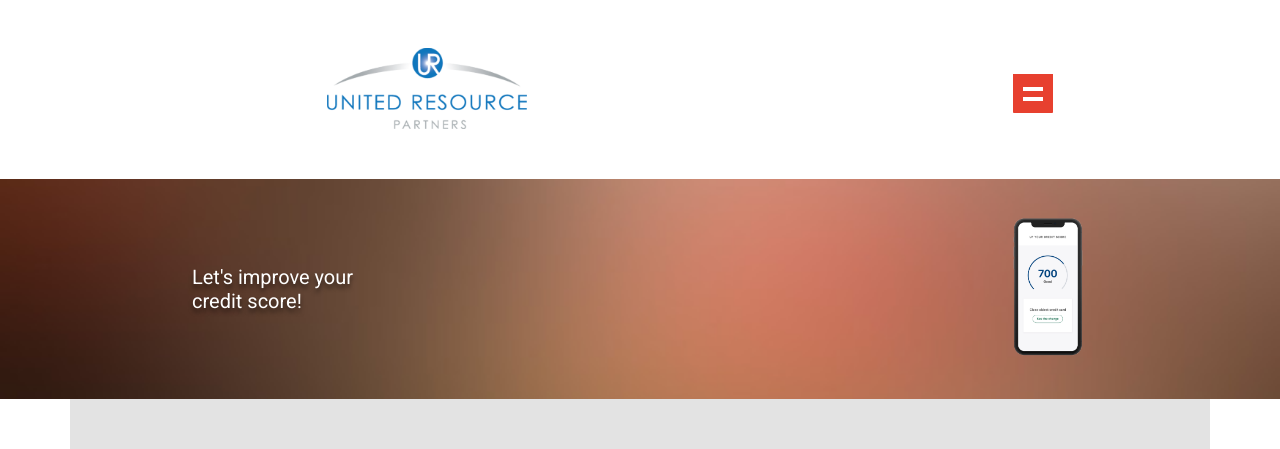
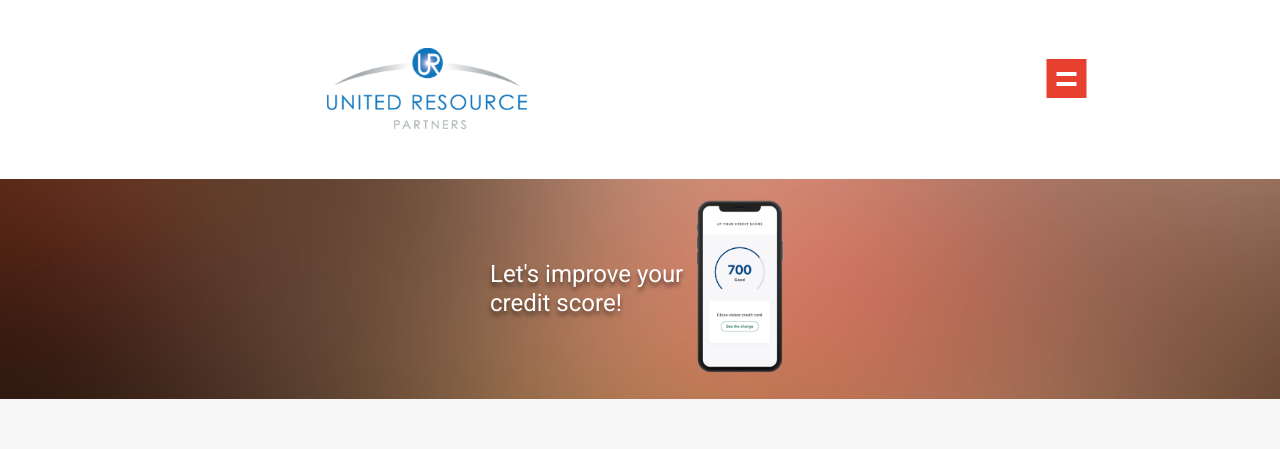
Before and after one commit to jisanjung/United-Resource, a plain HTML site: page index.html in a window 1280 px wide. Shown: the top 449 px of the page. Drawn offline with nearby package versions, Linux system fonts and the light colour scheme.

Commit message:
added little bit of responsiveness

```diff
--- a/app.js
+++ b/app.js
@@ -4,6 +4,7 @@ mobileMenu.addEventListener("click", menuToggle);
 
 function menuToggle() {
     var mobileNav = document.getElementById("mobile-nav");
+    var deviceWidth = window.matchMedia("(min-width: 475px)");
 
     if (mobileNav.style.transform === "translateY(0px)" && mobileNav.style.opacity === "1") {
         mobileNav.style.transform = "translateY(-250px)";
--- a/index.html
+++ b/index.html
@@ -11,7 +11,7 @@
     </head>
     <body>
         <div class="grid-wrap">
-            <div class="container mt-5 logo">
+            <div class="container pt-5 logo">
                 <a href="index.html" id="logo-link" class="horizontal-center cursor-pointer">
                     <img src="images/united_resource_logo.png" id="header-logo">
                 </a>
--- a/style.css
+++ b/style.css
@@ -42,15 +42,18 @@
     display: grid;
     grid-template-columns: repeat(12, 1fr);
     grid-auto-rows: minmax(20px, auto);
+    background-color: #f6f6f6;
 }
 /* header */
 .logo {
     grid-row: 1/5;
     grid-column: 1/13;
+    background-color: #fff;
 }
 .menu {
     grid-row: 5/10;
     grid-column: 1/13;
+    background-color: #fff;
 }
 #header-logo {
     width: 200px;
@@ -91,7 +94,7 @@
     float: right;
 }
 .innerwrap {
-    width: 70%;
+    width: 220px;
 }
 #showcase-text {
     text-shadow: 0px 4px 4px rgba(0, 0, 0, 0.5);
@@ -100,7 +103,6 @@
 .services {
     grid-row: 13/18;
     grid-column: 1/13;
-    background-color: #e3e3e3;
 }
 .credit-score-service {
     grid-row: 1/5;
@@ -154,15 +156,30 @@ footer {
         grid-column: 1/9;
     }
     .menu {
-        grid-column: 9/12;
+        grid-column: 9/13;
         grid-row: 1/5;
     }
     #mobile-menu {
-        transform: translateY(50px);
+        top: 35px;
+    }
+    #mobile-nav {
+        position: relative;
+        right: 120px;
+        top: 35px;
     }
     /* showcase */
     #showcase {
         height: 220px;
         grid-row: 5/13;
     }
+    #iphone-pic {
+        width: 100px;
+    }
+    .innerwrap {
+        width: 300px;
+    }
+    #showcase-text {
+        font-size: 1.5rem;
+    }
+    /* services */
 }
```
Also changed, not shown: images/credit-score-icon.jpg, images/notary-icon.jpg.
